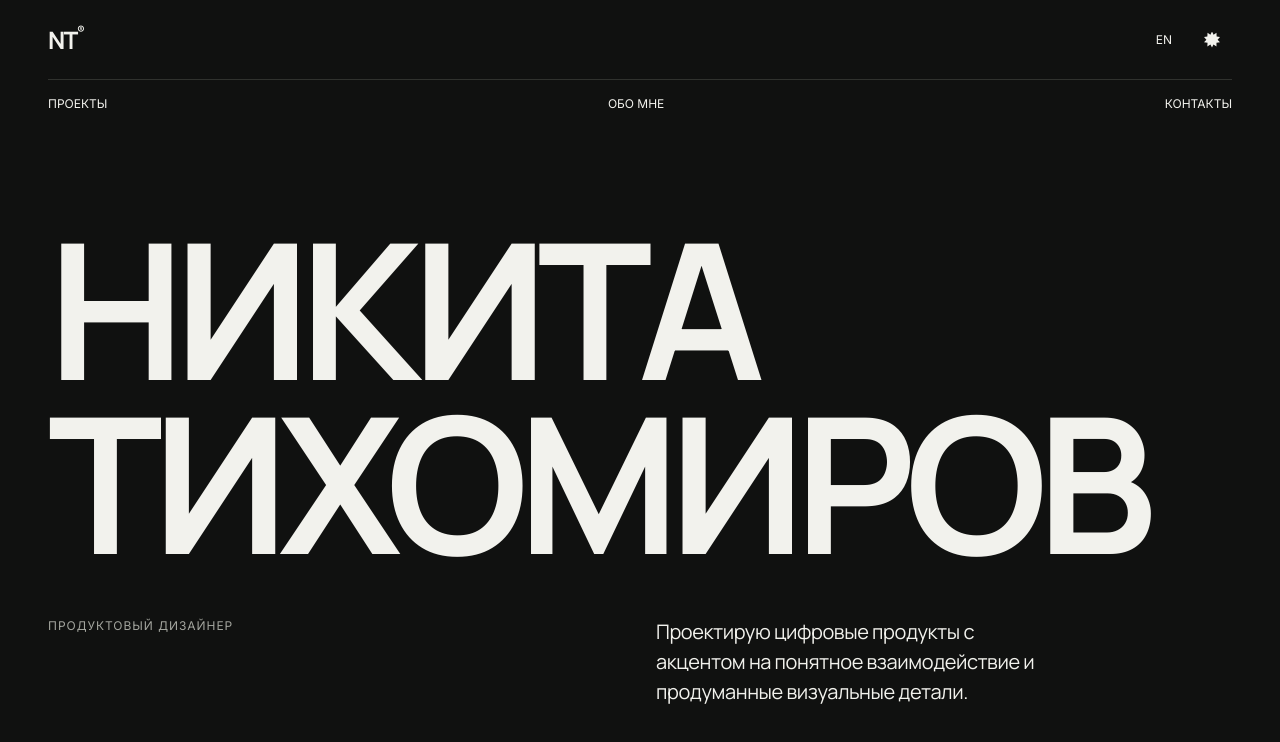
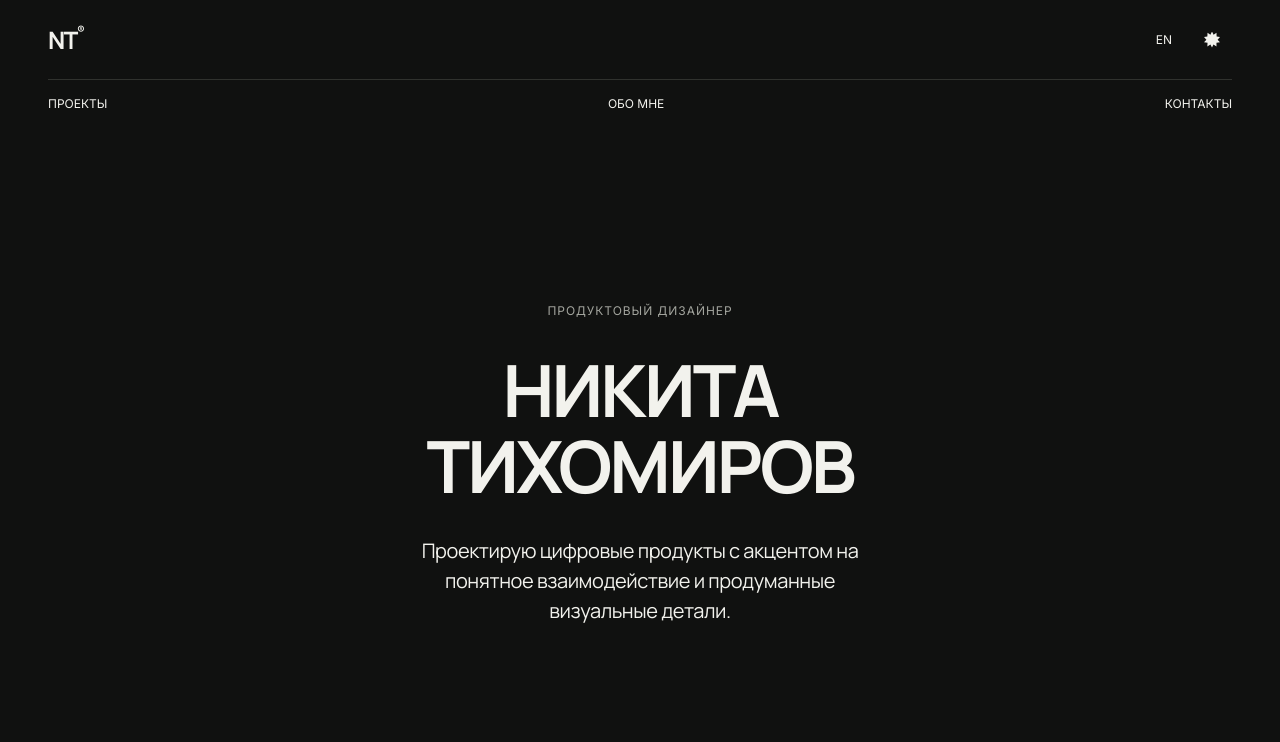
Before and after one commit to 420fazer/portfolio, a plain HTML site: page index.html in a window 1280 px wide. Shown: the top 742 px of the page. Drawn offline with Linux system fonts and the light colour scheme.

Commit message:
Use centered compact homepage hero

```diff
--- a/index.html
+++ b/index.html
@@ -3,7 +3,7 @@
 <span class="theme-icon theme-icon-sun" aria-hidden="true"></span>
 <span class="theme-icon theme-icon-moon" aria-hidden="true"></span>
 </button></div></div><nav aria-label="Navigation"><a href="#work" data-ru="Проекты" data-en="Work">Проекты</a><a href="#about" data-ru="Обо мне" data-en="About">Обо мне</a><a href="#contact" data-ru="Контакты" data-en="Contact">Контакты</a></nav></header>
-<main><section class="hero"><h1><span class="hero-first-name" data-ru="Никита" data-en="Nikita">Никита</span><span class="hero-last-name" data-ru="Тихомиров" data-en="Tikhomirov">Тихомиров</span></h1><div class="intro"><span class="intro-label" data-ru="Продуктовый дизайнер" data-en="Product designer">Продуктовый дизайнер</span><p class="intro-desktop" data-ru="Проектирую цифровые продукты с акцентом на понятное взаимодействие и продуманные визуальные детали." data-en="I design digital products with a focus on clear interactions and thoughtful visual details.">Проектирую цифровые продукты с акцентом на понятное взаимодействие и продуманные визуальные детали.</p><p class="intro-mobile" data-ru="Создаю продуманный цифровой опыт." data-en="Designing thoughtful digital experiences.">Создаю продуманный цифровой опыт.</p></div></section>
+<main><section class="hero"><span class="intro-label" data-ru="Продуктовый дизайнер" data-en="Product designer">Продуктовый дизайнер</span><h1><span class="hero-first-name" data-ru="Никита" data-en="Nikita">Никита</span><span class="hero-last-name" data-ru="Тихомиров" data-en="Tikhomirov">Тихомиров</span></h1><div class="intro"><p class="intro-desktop" data-ru="Проектирую цифровые продукты с акцентом на понятное взаимодействие и продуманные визуальные детали." data-en="I design digital products with a focus on clear interactions and thoughtful visual details.">Проектирую цифровые продукты с акцентом на понятное взаимодействие и продуманные визуальные детали.</p><p class="intro-mobile" data-ru="Создаю продуманный цифровой опыт." data-en="Designing thoughtful digital experiences.">Создаю продуманный цифровой опыт.</p></div></section>
 <section id="work"><div class="section-head"><h2 data-ru="Избранные проекты" data-en="Selected work">Избранные проекты</h2><span class="work-count" data-ru="2025 — настоящее время" data-en="2025 - nowadays">2025 — настоящее время</span></div>
 <article class="project"><a class="project-link" href="projects/flow/" aria-label="Flow"><div class="cover" aria-hidden="true"><div class="phone"><small data-ru="flow / банк на каждый день" data-en="flow / everyday banking">flow / банк на каждый день</small><div class="balance">128 450 ₽</div><div class="bank" data-ru="Карта на каждый день<br><br>•••• 2048" data-en="Your everyday card<br><br>•••• 2048">Карта на каждый день<br><br>•••• 2048</div><div class="rows" data-ru="↗ Перевод &nbsp; + Пополнить<br>История операций<br>Кофейня &nbsp; − 350 ₽" data-en="↗ Transfer &nbsp; + Add money<br>Recent activity<br>Coffee shop &nbsp; − 350 ₽">↗ Перевод &nbsp; + Пополнить<br>История операций<br>Кофейня &nbsp; − 350 ₽</div></div><div class="phone second"><small data-ru="Ваши накопления" data-en="Your savings">Ваши накопления</small><div class="balance" data-ru="Больше места<br>для планов." data-en="Make room<br>for more.">Больше места<br>для планов.</div><div class="bank" data-ru="Планы на лето<br><br>72%" data-en="Summer plans<br><br>72%">Планы на лето<br><br>72%</div><div class="rows" data-ru="Ближе к цели каждый день." data-en="A little closer, every day.">Ближе к цели каждый день.</div></div></div><div class="caption"><div><h3>Flow</h3><p data-ru="Финтех · Мобильное приложение" data-en="Fintech · Mobile app">Финтех · Мобильное приложение</p></div><span class="project-arrow" aria-hidden="true">↗</span></div></a></article>
 <article class="project"><div class="cover" aria-hidden="true"><div class="dashboard"><div class="dash-title"><b>orbit</b><small data-ru="Обзор &nbsp; Отчёты &nbsp; Команда" data-en="Overview &nbsp; Reports &nbsp; Workspace">Обзор &nbsp; Отчёты &nbsp; Команда</small></div><div class="stats"><div><small data-ru="Общая выручка" data-en="Total revenue">Общая выручка</small>₽ 842,500</div><div><small data-ru="Активные пользователи" data-en="Active users">Активные пользователи</small>12,480</div></div><div class="chart"><i style="height:30%"></i><i style="height:45%"></i><i style="height:39%"></i><i style="height:60%"></i><i style="height:52%"></i><i style="height:70%"></i><i style="height:65%"></i><i style="height:85%"></i><i style="height:78%"></i><i style="height:100%"></i></div></div></div><div class="caption"><div><h3>Orbit</h3><p data-ru="B2B · Аналитическая платформа" data-en="B2B · Analytics platform">B2B · Аналитическая платформа</p></div></div></article>
--- a/style.css
+++ b/style.css
@@ -63,9 +63,9 @@ h1, h2, h3 { font-weight: 500; }
 h1 { font-size: var(--h1-size); line-height: 1.05; letter-spacing: -.04em; }
 .case-hero h1 { font-size: clamp(40px, 9.5vw, 72px); }
 .hero-first-name, .hero-last-name { display: block; }
-.hero h1 { font-weight: 700; text-transform: uppercase; line-height: .92; letter-spacing: -.055em; }
-.hero-last-name { white-space: nowrap; }
-.hero h1 { font-size: calc((100vw - 2 * var(--gutter)) * .16); font-size: min(16cqi, 32svh); }
+.hero h1 { font-weight: 700; text-transform: uppercase; }
+.hero-last-name { overflow-wrap: anywhere; }
+.hero h1 { font-size: clamp(32px, 9vw, 72px); }
 h2 { font-size: clamp(24px, 2vw, 28px); font-weight: 600; line-height: 1.15; letter-spacing: -.04em; text-transform: uppercase; }
 h3 { font-size: var(--h3-size); line-height: 1.2; letter-spacing: -.03em; }
 .wrap { width: calc(100% - 2 * var(--gutter)); margin-inline: auto; }
@@ -104,8 +104,10 @@ header nav a:hover { text-decoration-color: currentColor; }
   grid-template-columns: repeat(var(--columns), minmax(0, 1fr));
   column-gap: var(--grid-gap);
 }
-.hero { min-height: calc(100vh - var(--header-top-height) - var(--space-12)); min-height: calc(100svh - var(--header-top-height) - var(--space-12)); padding-block: var(--space-8); row-gap: var(--space-8); align-items: end; align-content: center; container-type: inline-size; }
-.hero h1, .hero .intro { grid-column: 1 / -1; min-width: 0; }
+.hero { min-height: calc(100vh - var(--header-top-height) - var(--space-12)); min-height: calc(100svh - var(--header-top-height) - var(--space-12)); padding-block: var(--space-8); row-gap: var(--space-6); align-items: center; align-content: center; text-align: center; }
+.hero h1, .hero .intro, .hero > .intro-label { grid-column: 1 / -1; min-width: 0; }
+.hero > .intro-label { margin-bottom: 0; }
+.hero .intro { justify-self: center; max-width: 48ch; }
 .intro p, .case-lead { font-size: var(--body-size); line-height: 1.5; letter-spacing: -.02em; }
 .intro-desktop { display: none; }
 .intro { max-width: 400px; align-self: end; }
@@ -216,10 +218,7 @@ footer { display: flex; flex-wrap: wrap; justify-content: space-between; gap: va
 .caption p, .profile-section > h2, .work-count, .contact-label, .experience-row p, .experience-row > span, footer { transition: color 400ms ease; }
 
 @media (min-width: 768px) {
-  .hero { padding-block: var(--space-12); row-gap: var(--space-12); }
-  .hero .intro { display: grid; grid-template-columns: repeat(2, minmax(0, 1fr)); column-gap: var(--grid-gap); max-width: none; align-items: start; }
-  .hero .intro-label { margin-bottom: 0; }
-  .hero .intro p { max-width: 400px; }
+  .hero { padding-block: var(--space-12); row-gap: var(--space-8); }
   .intro p, .case-lead { font-size: var(--large-size); }
   .intro-desktop { display: block; }
   .intro-mobile { display: none; }
```
Also changed, not shown: 2 other files.
